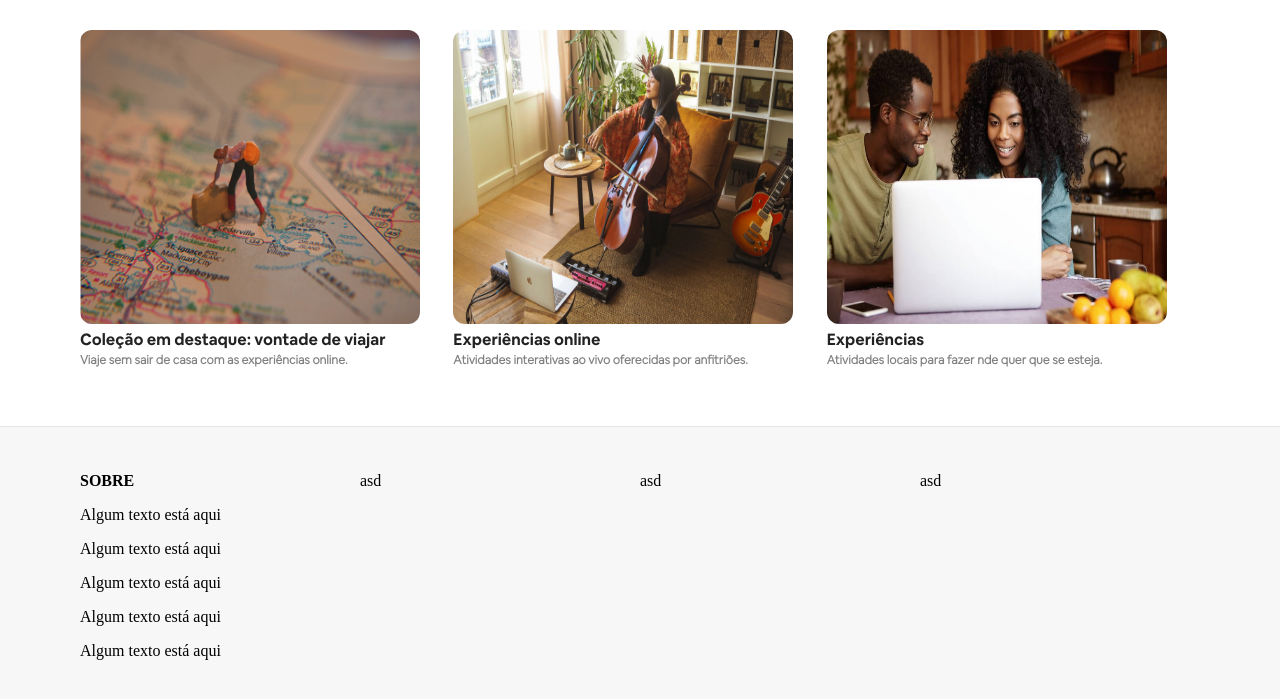
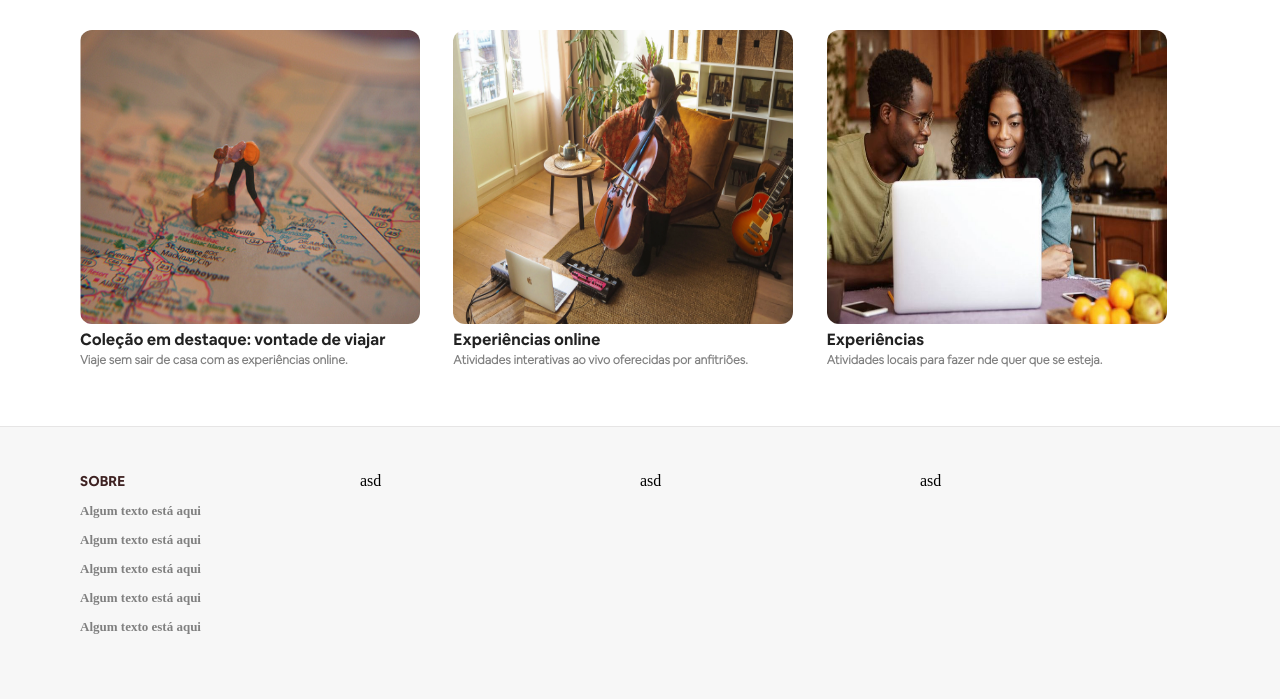
Before and after one commit to hroderik/htmlcss, a plain HTML site: page airbnb/index.html in a window 1280 px wide. Shown: the part 1731-2430 px from the top of the page. Drawn offline with Linux system fonts and the light colour scheme.

Commit message:
Feb 25, 2024, 1:11 AM

```diff
--- a/airbnb/assets/css/style.css
+++ b/airbnb/assets/css/style.css
@@ -526,3 +526,16 @@ body {
 .item--footer {
     flex: 1;
 }
+
+.item--footer b {
+    font-family: 'airbnb--bold';
+    color: #3E2222;
+    font-size: 14px;
+}
+
+.item--footer p {
+    font-family: 'airbnb-light';
+    color: grey;
+    font-size: 13px;
+    font-weight: 600;
+}
```
